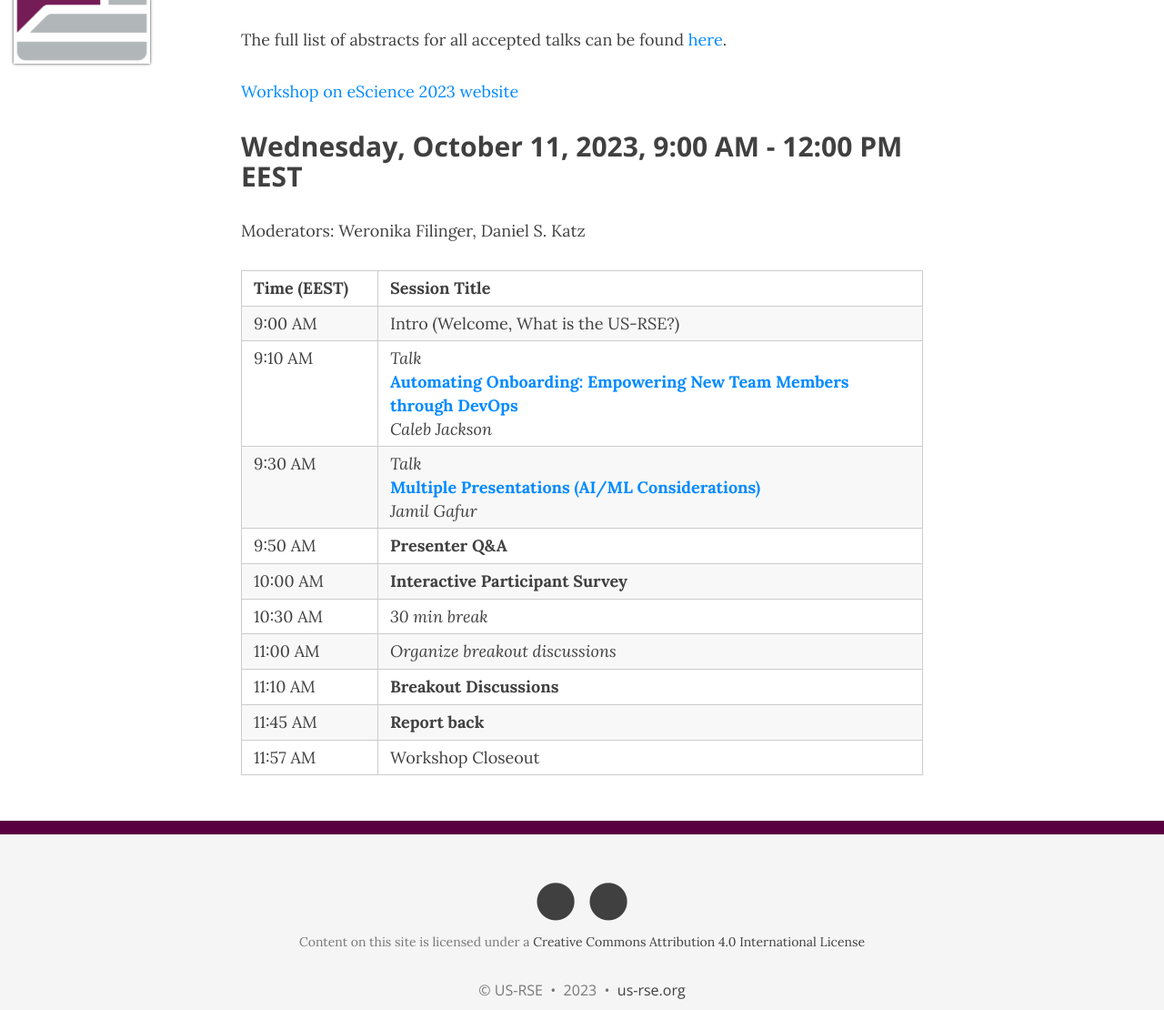
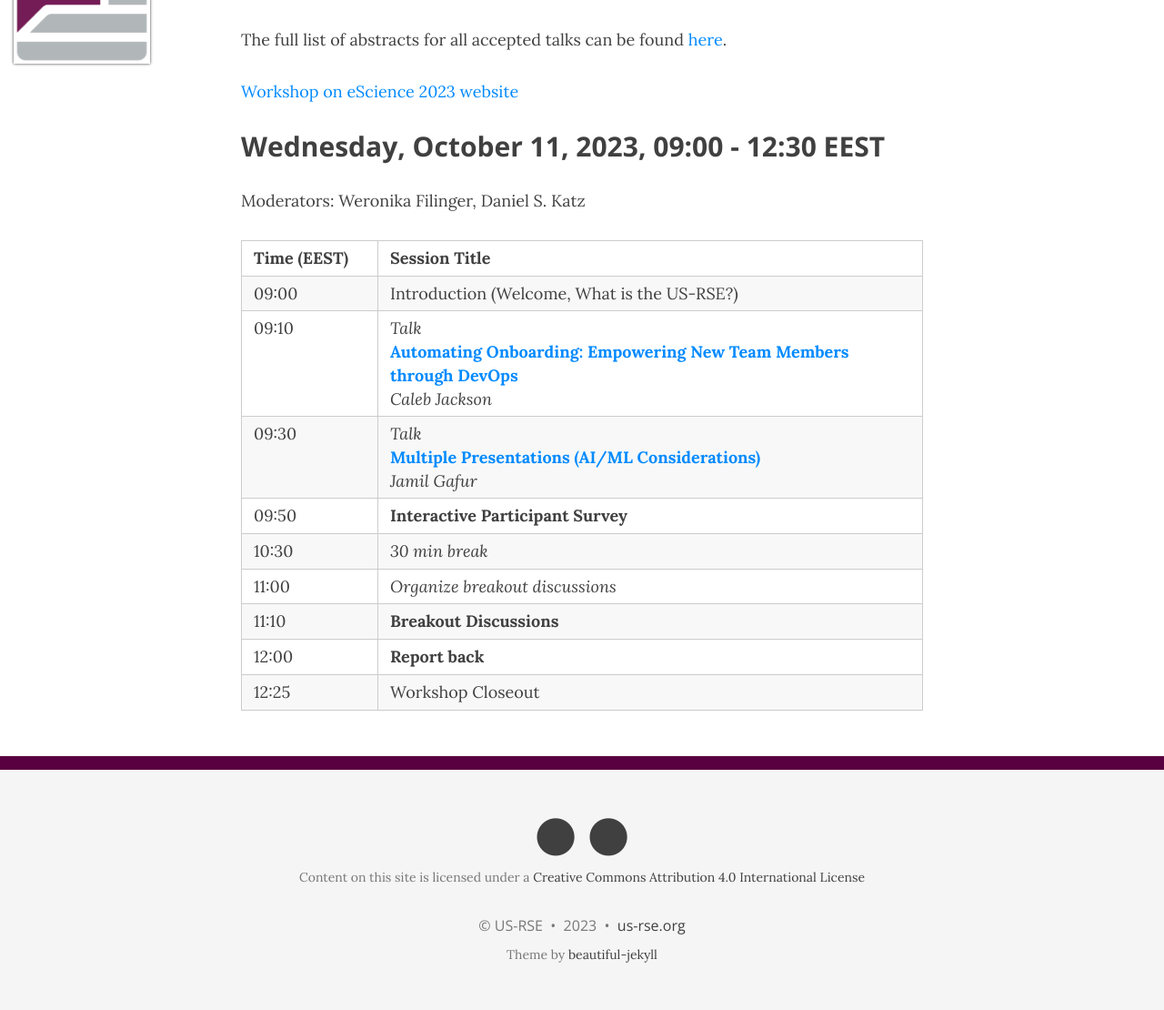
Before and after one commit to USRSE/rse-escience-2023, a Jekyll site: the page built from pages/agenda.md, in a window 1280 px wide and 1381 px high. Shown: the part 100-1210 px from the top of the window at 91% size. Built offline with Jekyll 4.4.1, drawn with Linux system fonts in a browser that asks for light colours; nearby versions of some CDN libraries; grey boxes are pictures that could not be loaded.

Commit message:
Update schedule

```diff
--- a/pages/agenda.md
+++ b/pages/agenda.md
@@ -10,7 +10,7 @@
 
 [Workshop on eScience 2023 website](https://www.escience-conference.org/2023/workshops)
 
-## Wednesday, October 11, 2023, 9:00 AM - 12:00 PM EEST
+## Wednesday, October 11, 2023, 09:00 - 12:30 EEST
 
 Moderators: Weronika Filinger, Daniel S. Katz
 
@@ -20,11 +20,11 @@
   <th>Session Title </th>
 </tr>
 <tr>
-  <td>9:00 AM</td>
-  <td>Intro (Welcome, What is the US-RSE?)</td>
+  <td>09:00</td>
+  <td>Introduction (Welcome, What is the US-RSE?)</td>
 </tr>
 <tr>
-  <td style="vertical-align: top;">9:10 AM</td>
+  <td style="vertical-align: top;">09:10</td>
   <td>
     <i>Talk</i><br>
     <b><a href="{{ site.baseurl }}/abstracts">Automating Onboarding: Empowering New Team Members through DevOps</a></b> <br>
@@ -32,7 +32,7 @@
   </td>
 </tr>
 <tr>
-  <td style="vertical-align: top;">9:30 AM</td>
+  <td style="vertical-align: top;">09:30</td>
   <td>
     <i>Talk</i> <br>
     <b><a href="{{ site.baseurl }}/abstracts">Multiple Presentations (AI/ML Considerations)</a></b> <br>
@@ -40,31 +40,27 @@
   </td>
 </tr>
 <tr>
-  <td>9:50 AM</td>
-  <td><b>Presenter Q&A</b></td>
-</tr>
-<tr>
-  <td>10:00 AM</td>
+  <td>09:50</td>
   <td><b>Interactive Participant Survey</b></td>
 </tr>
 <tr>
-  <td>10:30 AM</td>
+  <td>10:30</td>
   <td><i>30 min break</i></td>
 </tr>
 <tr>
-  <td>11:00 AM</td>
+  <td>11:00</td>
   <td><i>Organize breakout discussions</i></td>
 </tr>
 <tr>
-  <td>11:10 AM</td>
+  <td>11:10</td>
   <td><b>Breakout Discussions</b></td>
 </tr>
 <tr>
-  <td>11:45 AM</td>
+  <td>12:00</td>
   <td><b>Report back</b></td>
 </tr>
 <tr>
-  <td>11:57 AM</td>
+  <td>12:25</td>
   <td>Workshop Closeout</td>
 </tr>
 </table>
```
